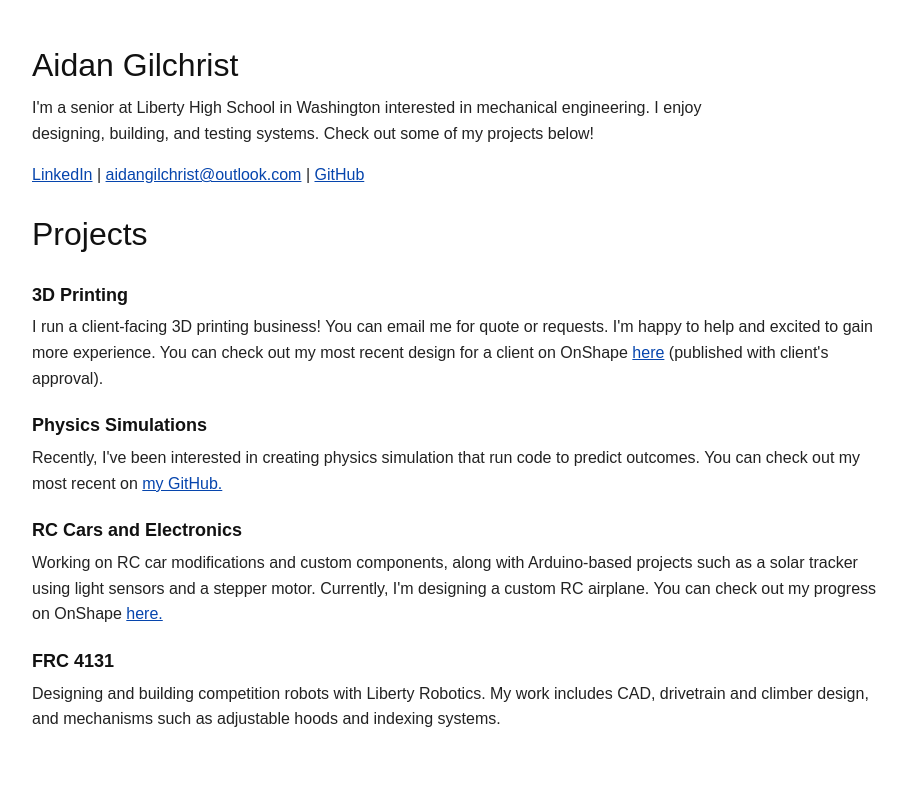
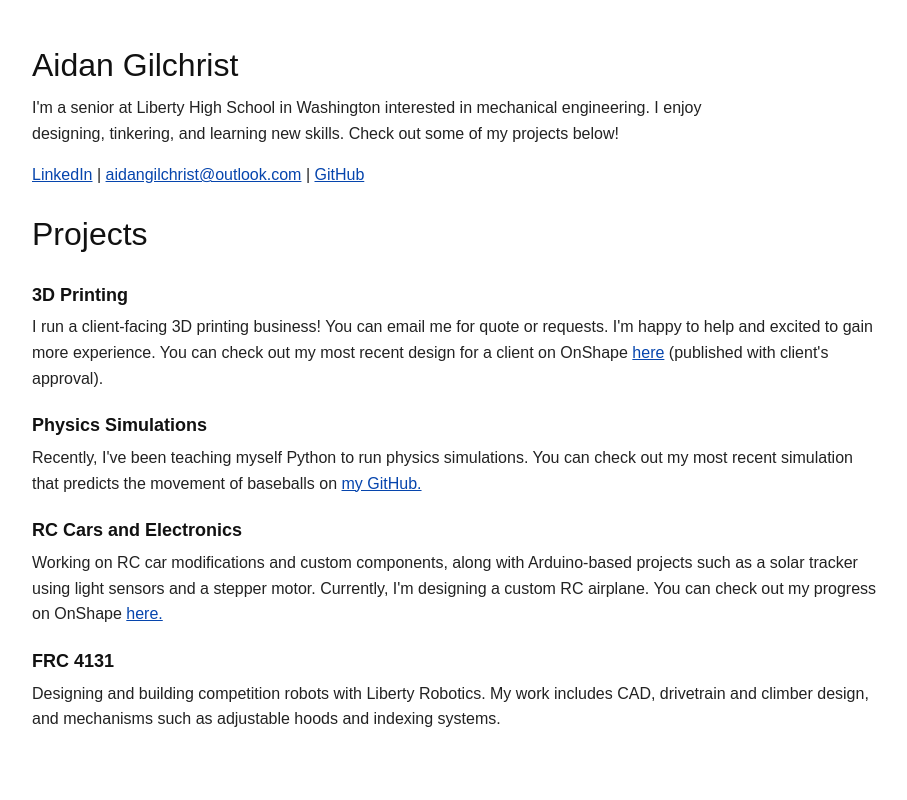
Before and after one commit to bockabode/aidangilchrist.com, a plain HTML site: page index.html in a window 1280 px wide. Shown: the top 800 px of the page, without its empty margins (183-1090 px from the left). Drawn offline with Linux system fonts and the light colour scheme.

Commit message:
Update bio and project description in index.html

```diff
--- a/index.html
+++ b/index.html
@@ -65,7 +65,7 @@
 <body>
   <header>
     <h1>Aidan Gilchrist</h1>
-    <p class="bio">I'm a senior at Liberty High School in Washington interested in mechanical engineering. I enjoy designing, building, and testing systems. Check out some of my projects below!</p>
+    <p class="bio">I'm a senior at Liberty High School in Washington interested in mechanical engineering. I enjoy designing, tinkering, and learning new skills. Check out some of my projects below!</p>
     <p>
       <a href="https://www.linkedin.com/in/aidan--gilchrist/">LinkedIn</a>
       |
@@ -86,7 +86,7 @@
 
     <section class="project">
       <h3>Physics Simulations</h3>
-      <p>Recently, I've been interested in creating physics simulation that run code to predict outcomes. You can check out my most recent on <a href="https://github.com/bockabode/physics-simulations">my GitHub.</a></p>
+      <p>Recently, I've been teaching myself Python to run physics simulations. You can check out my most recent simulation that predicts the movement of baseballs on <a href="https://github.com/bockabode/physics-simulations">my GitHub.</a></p>
     </section>
 
 <section class="project">
```
